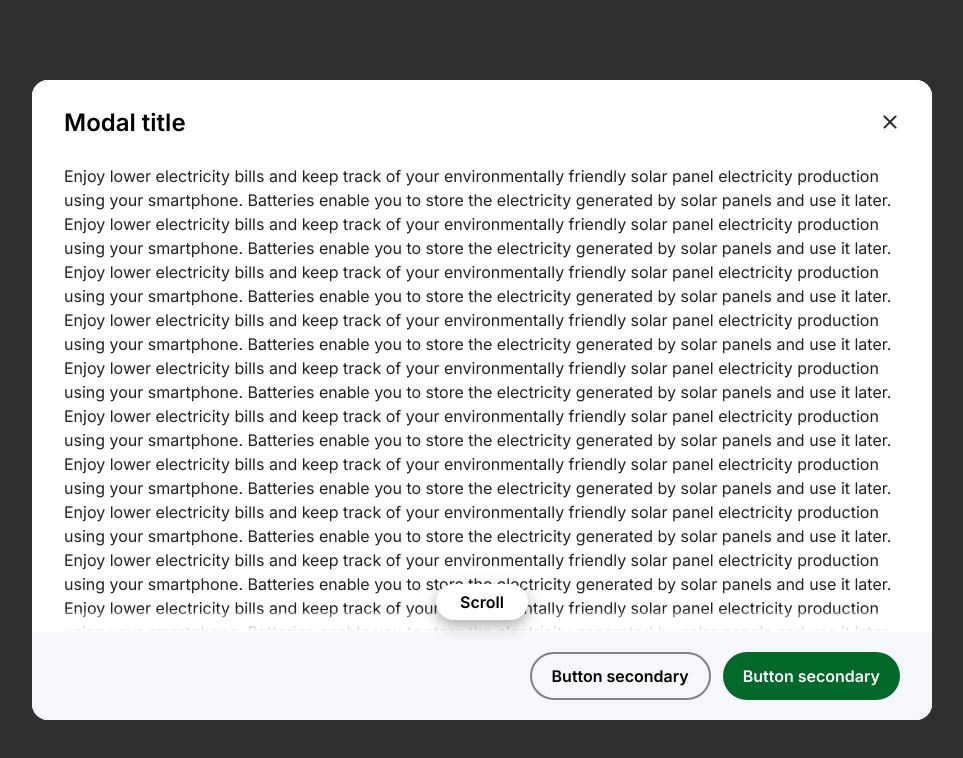
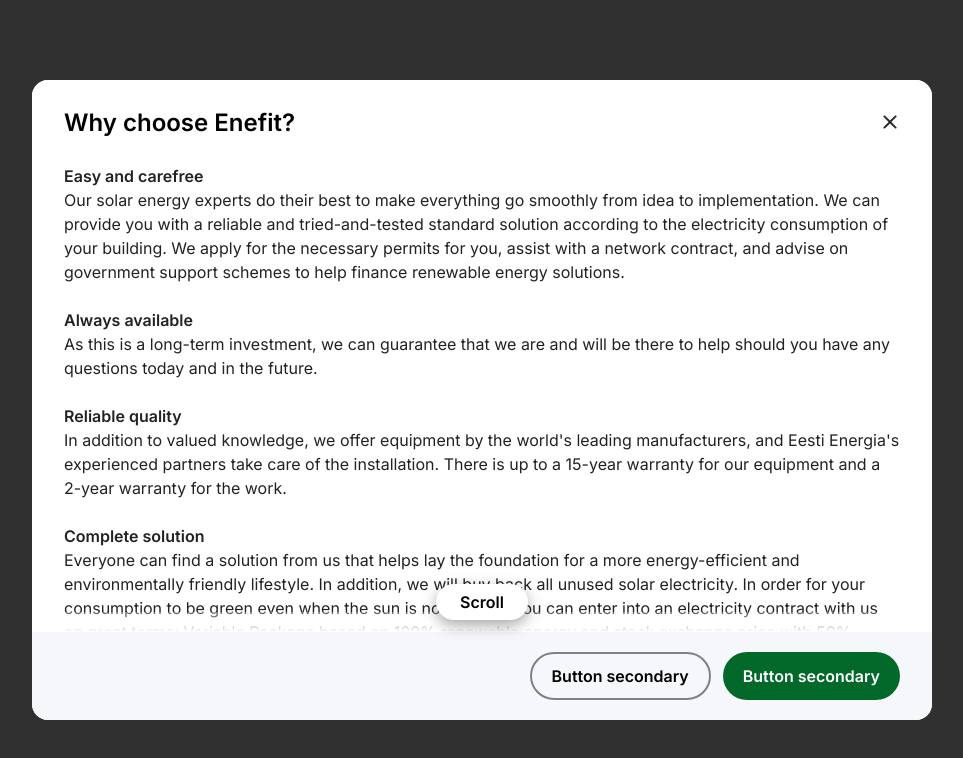
Before and after one commit to AlexLegovich/Tabs, a plain HTML site: page index.html in a window 1280 px wide. Both pictures are taken after a click on the button "Open modal". Shown: the whole page, without its empty margins (158-1121 px from the left). Drawn offline with Linux system fonts and the light colour scheme.

Commit message:
changed content

```diff
--- a/index.html
+++ b/index.html
@@ -20,93 +20,87 @@
       <div class="modal__bg">
         <div class="modal__body">
           <div class="modal__header">
-            <h3 class="modal__title">Modal title</h3>
+            <h3 class="modal__title">Why choose Enefit?</h3>
             <a title="Close" href="#" class="modal__close"
               ><img src="/img/close.svg" alt="Image"
             /></a>
           </div>
           <div class="modal__content">
             <div class="modal__text">
-              Enjoy lower electricity bills and keep track of your
-              environmentally friendly solar panel electricity production using
-              your smartphone. Batteries enable you to store the electricity
-              generated by solar panels and use it later. Enjoy lower
-              electricity bills and keep track of your environmentally friendly
-              solar panel electricity production using your smartphone.
-              Batteries enable you to store the electricity generated by solar
-              panels and use it later. Enjoy lower electricity bills and keep
-              track of your environmentally friendly solar panel electricity
-              production using your smartphone. Batteries enable you to store
-              the electricity generated by solar panels and use it later. Enjoy
-              lower electricity bills and keep track of your environmentally
-              friendly solar panel electricity production using your smartphone.
-              Batteries enable you to store the electricity generated by solar
-              panels and use it later. Enjoy lower electricity bills and keep
-              track of your environmentally friendly solar panel electricity
-              production using your smartphone. Batteries enable you to store
-              the electricity generated by solar panels and use it later. Enjoy
-              lower electricity bills and keep track of your environmentally
-              friendly solar panel electricity production using your smartphone.
-              Batteries enable you to store the electricity generated by solar
-              panels and use it later. Enjoy lower electricity bills and keep
-              track of your environmentally friendly solar panel electricity
-              production using your smartphone. Batteries enable you to store
-              the electricity generated by solar panels and use it later. Enjoy
-              lower electricity bills and keep track of your environmentally
-              friendly solar panel electricity production using your smartphone.
-              Batteries enable you to store the electricity generated by solar
-              panels and use it later. Enjoy lower electricity bills and keep
-              track of your environmentally friendly solar panel electricity
-              production using your smartphone. Batteries enable you to store
-              the electricity generated by solar panels and use it later. Enjoy
-              lower electricity bills and keep track of your environmentally
-              friendly solar panel electricity production using your smartphone.
-              Batteries enable you to store the electricity generated by solar
-              panels and use it later. Enjoy lower electricity bills and keep
-              track of your environmentally friendly solar panel electricity
-              production using your smartphone. Batteries enable you to store
-              the electricity generated by solar panels and use it later. Enjoy
-              lower electricity bills and keep track of your environmentally
-              friendly solar panel electricity production using your smartphone.
-              Batteries enable you to store the electricity generated by solar
-              panels and use it later. production using your smartphone.
-              Batteries enable you to store the electricity generated by solar
-              panels and use it later. Enjoy lower electricity bills and keep
-              track of your environmentally friendly solar panel electricity
-              production using your smartphone. Batteries enable you to store
-              the electricity generated by solar panels and use it later. Enjoy
-              lower electricity bills and keep track of your environmentally
-              friendly solar panel electricity production using your smartphone.
-              Batteries enable you to store the electricity generated by solar
-              panels and use it later. Enjoy lower electricity bills and keep
-              track of your environmentally friendly solar panel electricity
-              production using your smartphone. Batteries enable you to store
-              the electricity generated by solar panels and use it later.
-              production using your smartphone. Batteries enable you to store
-              the electricity generated by solar panels and use it later. Enjoy
-              lower electricity bills and keep track of your environmentally
-              friendly solar panel electricity production using your smartphone.
-              Batteries enable you to store the electricity generated by solar
-              panels and use it later. Enjoy lower electricity bills and keep
-              track of your environmentally friendly solar panel electricity
-              production using your smartphone. Batteries enable you to store
-              the electricity generated by solar panels and use it later. Enjoy
-              lower electricity bills and keep track of your environmentally
-              friendly solar panel electricity production using your smartphone.
-              Batteries enable you to store the electricity generated by solar
-              panels and use it later. production using your smartphone.
-              Batteries enable you to store the electricity generated by solar
-              panels and use it later. Enjoy lower electricity bills and keep
-              track of your environmentally friendly solar panel electricity
-              production using your smartphone. Batteries enable you to store
-              the electricity generated by solar panels and use it later. Enjoy
-              lower electricity bills and keep track of your environmentally
-              friendly solar panel electricity production using your smartphone.
-              Batteries enable you to store the electricity generated by solar
-              panels and use it later. Enjoy lower electricity bills and keep
-              track of your environmentally friendly solar panel electricity
-              production using your smartphone. Batteries enable you to store
-              the electricity generated by solar panels and use it later.
+              <strong>Easy and carefree</strong>
+              <br />
+              Our solar energy experts do their best to make everything go
+              smoothly from idea to implementation. We can provide you with a
+              reliable and tried-and-tested standard solution according to the
+              electricity consumption of your building. We apply for the
+              necessary permits for you, assist with a network contract, and
+              advise on government support schemes to help finance renewable
+              energy solutions.
+              <br />
+              <br />
+              <strong> Always available</strong>
+              <br />
+              As this is a long-term investment, we can guarantee that we are
+              and will be there to help should you have any questions today and
+              in the future.
+              <br />
+              <br />
+              <strong>Reliable quality</strong>
+              <br />
+              In addition to valued knowledge, we offer equipment by the world's
+              leading manufacturers, and Eesti Energia's experienced partners
+              take care of the installation. There is up to a 15-year warranty
+              for our equipment and a 2-year warranty for the work.
+              <br />
+              <br />
+              <strong>Complete solution</strong>
+              <br />
+              Everyone can find a solution from us that helps lay the foundation
+              for a more energy-efficient and environmentally friendly
+              lifestyle. In addition, we will buy back all unused solar
+              electricity. In order for your consumption to be green even when
+              the sun is not shining, you can enter into an electricity contract
+              with us on great terms: Variable Package based on 100% renewable
+              energy and stock exchange price with 50% cheaper margin and with
+              no monthly fee.
+              <br />
+              <br />
+              <strong>Complete solution</strong>
+              <br />
+              Everyone can find a solution from us that helps lay the foundation
+              for a more energy-efficient and environmentally friendly
+              lifestyle. In addition, we will buy back all unused solar
+              electricity. In order for your consumption to be green even when
+              the sun is not shining, you can enter into an electricity contract
+              with us on great terms: Variable Package based on 100% renewable
+              energy and stock exchange price with 50% cheaper margin and with
+              no monthly fee.
+              <br />
+              <br />
+              <strong>Complete solution</strong>
+              <br />
+              Everyone can find a solution from us that helps lay the foundation
+              for a more energy-efficient and environmentally friendly
+              lifestyle. In addition, we will buy back all unused solar
+              electricity. In order for your consumption to be green even when
+              the sun is not shining, you can enter into an electricity contract
+              with us on great terms: Variable Package based on 100% renewable
+              energy and stock exchange price with 50% cheaper margin and with
+              no monthly fee.
+              <br />
+              <br />
+              <strong>Complete solution</strong>
+              <br />
+              Everyone can find a solution from us that helps lay the foundation
+              for a more energy-efficient and environmentally friendly
+              lifestyle. In addition, we will buy back all unused solar
+              electricity. In order for your consumption to be green even when
+              the sun is not shining, you can enter into an electricity contract
+              with us on great terms: Variable Package based on 100% renewable
+              energy and stock exchange price with 50% cheaper margin and with
+              no monthly fee.
+              <br />
+              <br />
             </div>
           </div>
 
--- a/script.js
+++ b/script.js
@@ -33,6 +33,17 @@
   const contentGradient = document.querySelector('.scroll__gradient')
   const scrollBtn = document.querySelector('.scroll__button')
 
+  if (!modalHeader || !modalContent || !contentGradient || !scrollBtn) return // Prevent errors
+
+  function checkInnerScroll() {
+    if (modalContent.scrollHeight > modalContent.clientHeight) {
+      scrollBtn.style.display = 'block' // Show button if inner scroll exists
+    } else {
+      scrollBtn.style.display = 'none' // Hide button if no inner scroll
+      contentGradient.style.display = 'none' // Hide button if no inner scroll
+    }
+  }
+
   modalContent.addEventListener('scroll', () => {
     if (modalContent.scrollTop > 0) {
       modalHeader.classList.add('shadow')
@@ -44,6 +55,9 @@
       scrollBtn.style.opacity = 1
     }
   })
+
+  checkInnerScroll() // Run on page load
+  window.addEventListener('resize', checkInnerScroll) // Run on resize
 }
 
 onScroll()
--- a/style.css
+++ b/style.css
@@ -149,7 +149,7 @@
   width: 44px;
 }
 .modal__content {
-  padding: 0 32px;
+  padding: 0 32px 24px 32px;
   font-size: 16px;
   line-height: 150%;
   color: #222;
```
Also changed, not shown: img/sol.webp (added).
